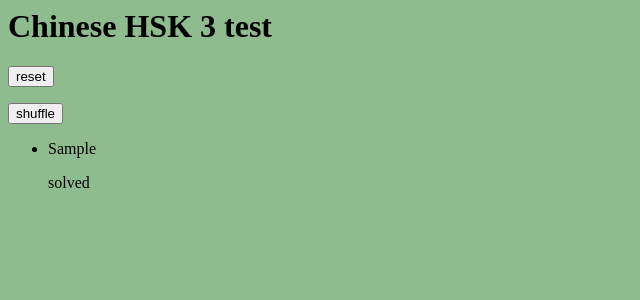
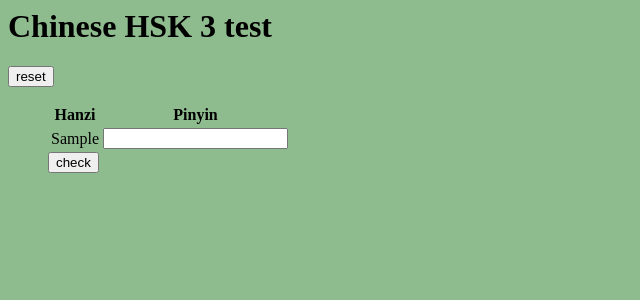
Before and after one commit to zhouyu9898/learnchinese, a Django app: page /chinesetest/ in a window 1280 px wide. Shown: the top 300 px of the page, without its empty margins (0-640 px from the left). Run offline with Django 3.2, Linux system fonts and the light colour scheme; tables that the repository leaves empty hold one stand-in row (values such as "Sample post").

Commit message:
check for every word changed for a single check for all words, html words list changed to table, adapted check view and deleted shuffle button

```diff
--- a/learnchinese/chinesetest/templates/index.html
+++ b/learnchinese/chinesetest/templates/index.html
@@ -12,24 +12,24 @@
 	<form action="{% url 'reset' %}">
 		<input type="submit" value="reset">
 	</form>
-	<form action="{% url 'shuffle' %}">
-		<input type="submit" value="shuffle">
-	</form>
 	<ul>
-		{% for word in words_list %}
-			<li>{{ word.hanzi }}
-				{% if word.solved == True %}
-					<p>solved</p>
-				{% else %}
-					<form action="{% url 'check' %}" method="POST" autocomplete="off">
-						{% csrf_token %}
-						<input type="text" name="pinyin">
-						<input type="submit" value="check">
-						<input type="hidden" value="{{ word.id }}" name="word_id" />
-					</form>
-				{% endif %}
-			</li>
-		{% endfor %}
+		<form action="{% url 'check' %}" method="POST" autocomplete="off" id="words_form">
+			<table>
+					<tr>
+						<th>Hanzi</th>
+						<th>Pinyin</th>
+					</tr>
+				{% for word in words_list %}
+					{% csrf_token %}
+					<tr>
+						<td>{{ word.hanzi }}</td>
+						<td><input type="text" name="pinyin"></td>
+						<td><input type="hidden" value="{{ word.id }}" name="word_id"/></td>
+					</tr>
+			{% endfor %}
+			</table>
+			<input type="submit" form="words_form" value="check">
+		</form>
 	</ul>
 </body>
 </html>
--- a/learnchinese/chinesetest/urls.py
+++ b/learnchinese/chinesetest/urls.py
@@ -6,5 +6,4 @@ urlpatterns = [
     path('', views.index, name='index'),
     path('check', views.check, name='check'),
     path('reset', views.reset, name='reset'),
-    path('shuffle', views.shuffle, name='shuffle'),
 ]
--- a/learnchinese/chinesetest/views.py
+++ b/learnchinese/chinesetest/views.py
@@ -12,28 +12,23 @@ def index(request):
 
 
 def check(request):
-    w = Word.objects.filter(id=int(request.POST['word_id']))
-    if unidecode.unidecode(w[0].pinyin).replace(" ", "").lower() == request.POST['pinyin']:
-        w.update(solved=True)
+    # print(request.POST.getlist('pinyin'))
+    # print(request.POST.getlist('word_id'))
+    correct = 0
+    for pinyin, word_id in zip(request.POST.getlist('pinyin'), request.POST.getlist('word_id')):
+        w = Word.objects.filter(id=int(word_id))
+        if unidecode.unidecode(w[0].pinyin).replace(" ", "").lower() == pinyin:
+            correct += 1
 
+    print(correct)
     words = Word.objects.all().order_by('pinyin')
     context = {'words_list': words}
     return render(request, 'index.html', context)
 
 
 def reset(request):
-    pass
-    words = Word.objects.all()
-    words.update(solved=False)
+    words = Word.objects.all().update(solved=False)
+    words = Word.objects.all().order_by('pinyin')
 
     context = {'words_list': words}
     return render(request, 'index.html', context)
-
-
-def shuffle(request):
-    pass
-    # words = list(Word.objects.all())
-    # random.shuffle(words)
-    # print(words)
-    # context = {'words_list': words}
-    # return render(request, 'index.html', context)
```
